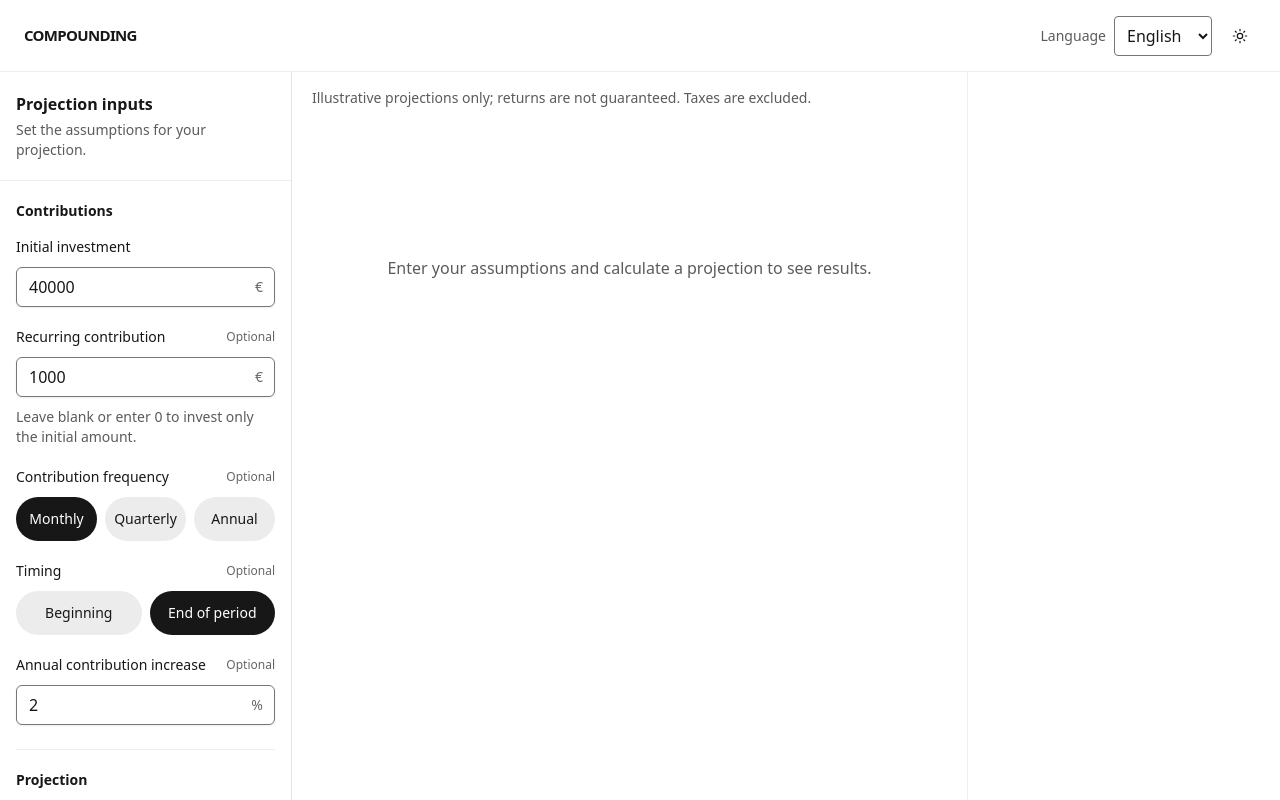
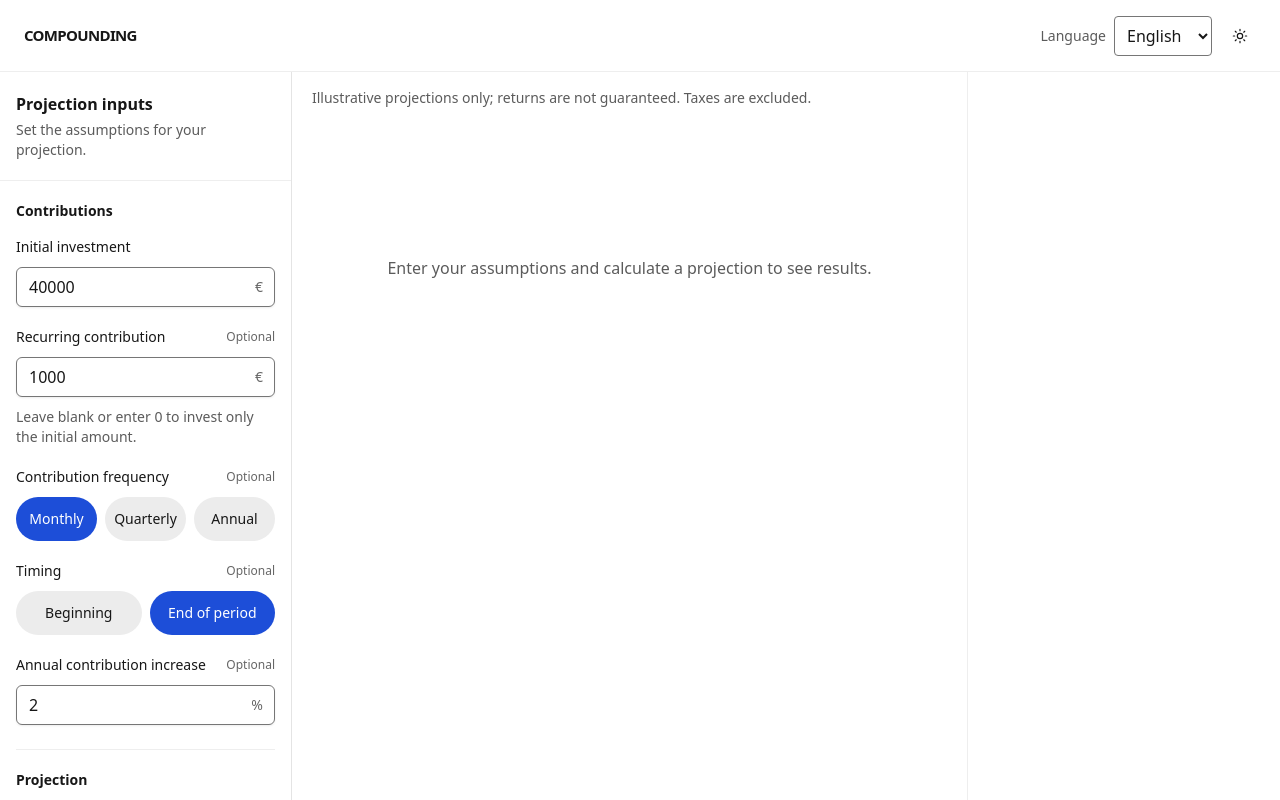
Before and after one commit to Manuelji022/incom, a Next.js app: page /en in a window 1280 px wide. Shown: the top 800 px of the page. Built offline with nearby package versions, Linux system fonts and the light colour scheme.

Commit message:
Use brand blue for selected segmented buttons

```diff
--- a/components/ui/segmented-control.tsx
+++ b/components/ui/segmented-control.tsx
@@ -72,7 +72,7 @@ function SegmentedControl<Value extends string = string>({
               required={required}
               className="peer sr-only"
             />
-            <span className="flex min-h-11 cursor-pointer items-center justify-center rounded-full border border-transparent bg-component px-1 text-center text-sm font-medium text-primary-foreground group-hover/option:bg-component-hover peer-checked:bg-inverted-solid peer-checked:text-on-inverted-foreground peer-focus-visible:outline-2 peer-focus-visible:outline-offset-2 peer-focus-visible:outline-brand-border-focus peer-disabled:cursor-not-allowed peer-disabled:opacity-50">
+            <span className="flex min-h-11 cursor-pointer items-center justify-center rounded-full border border-transparent bg-component px-1 text-center text-sm font-medium text-primary-foreground group-hover/option:bg-component-hover peer-checked:bg-brand-solid peer-checked:text-on-brand-solid-foreground peer-checked:group-hover/option:bg-brand-solid-hover peer-focus-visible:outline-2 peer-focus-visible:outline-offset-2 peer-focus-visible:outline-brand-border-focus peer-disabled:cursor-not-allowed peer-disabled:opacity-50">
               {option.label}
             </span>
           </label>
```
